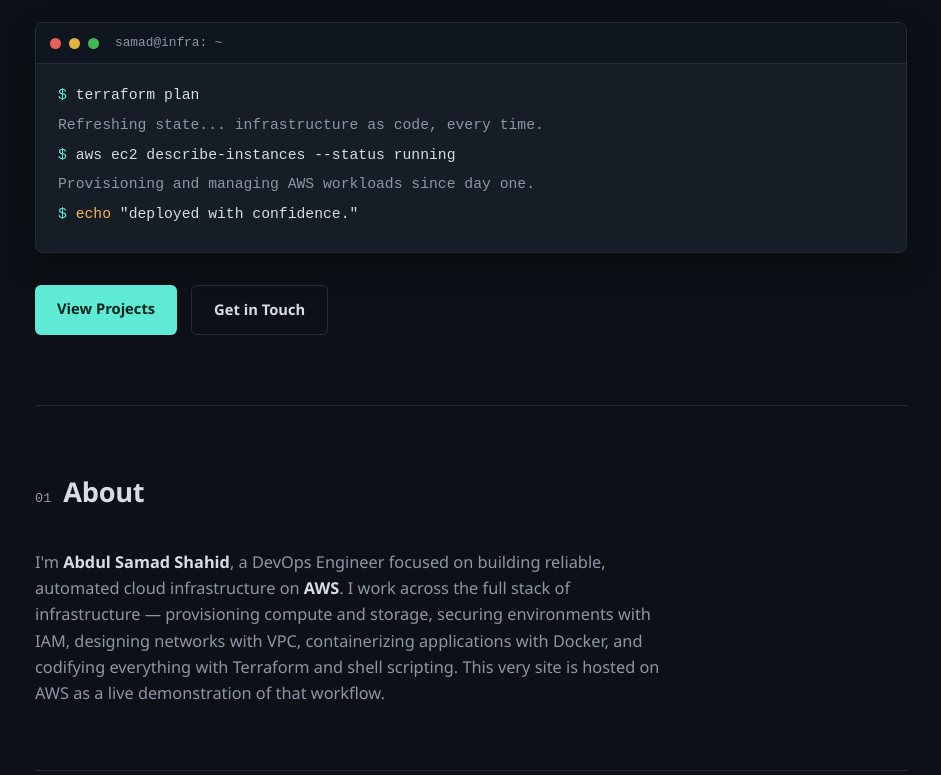
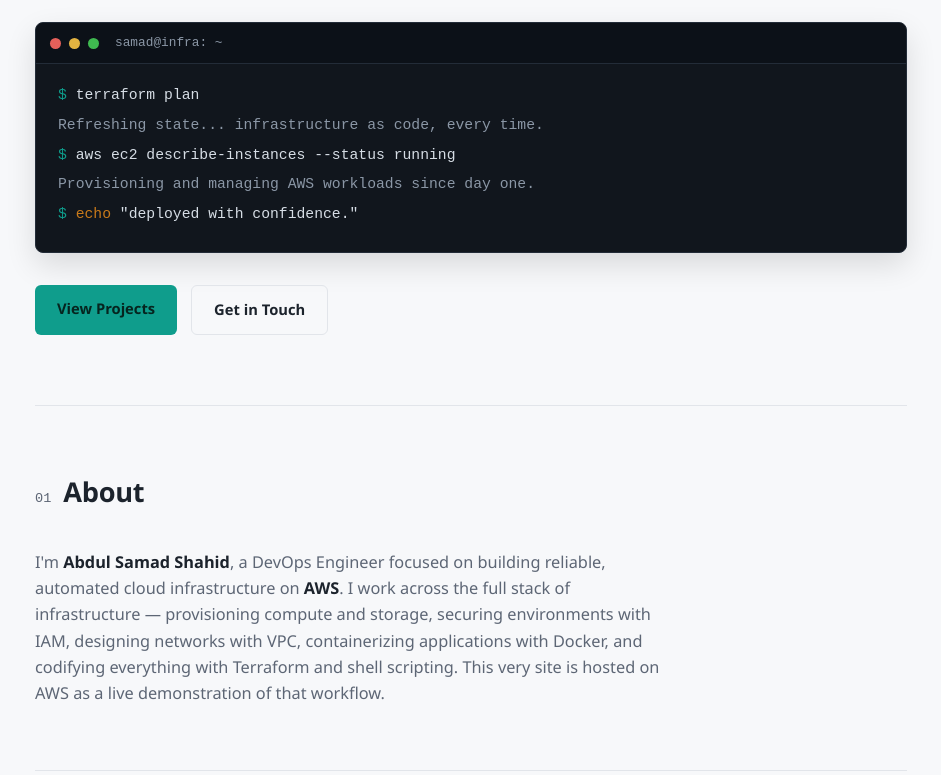
Before and after one commit to abdulsamadshahid/My_portfolio, a plain HTML site: page index.html in a window 1280 px wide. Shown: the part 325-1100 px from the top of the page, without its empty margins (169-1110 px from the left). Drawn offline with Linux system fonts and the light colour scheme.

Commit message:
updated webpage

```diff
--- a/index.html
+++ b/index.html
@@ -6,15 +6,15 @@
 <title>Abdul Samad Shahid — DevOps Engineer</title>
 <style>
   :root{
-    --bg: #0d1117;
-    --bg-soft: #121821;
-    --panel: #161d27;
-    --line: #232c38;
-    --text: #d6dde5;
-    --text-dim: #8b97a6;
-    --accent: #5eead4;
-    --accent-soft: #5eead422;
-    --amber: #f5b656;
+    --bg: #f7f8fa;
+    --bg-soft: #eef0f3;
+    --panel: #ffffff;
+    --line: #e2e5ea;
+    --text: #1c232c;
+    --text-dim: #5d6675;
+    --accent: #0f9d8c;
+    --accent-soft: #0f9d8c1a;
+    --amber: #c97a1a;
   }
   *{ box-sizing: border-box; margin:0; padding:0; }
   html{ scroll-behavior: smooth; }
@@ -34,7 +34,7 @@
   /* nav */
   header{
     position: sticky; top:0; z-index: 10;
-    background: rgba(13,17,23,0.9);
+    background: rgba(247,248,250,0.9);
     backdrop-filter: blur(6px);
     border-bottom: 1px solid var(--line);
   }
@@ -85,35 +85,36 @@
   .role strong{ color: var(--amber); font-weight: 600; }
 
   .terminal{
-    background: var(--panel);
-    border: 1px solid var(--line);
+    background: #11161d;
+    border: 1px solid #232c38;
     border-radius: 8px;
     overflow: hidden;
     margin-top: 36px;
-    box-shadow: 0 12px 30px rgba(0,0,0,0.35);
+    box-shadow: 0 12px 30px rgba(0,0,0,0.12);
   }
   .terminal-bar{
     display:flex; align-items:center; gap:8px;
     padding: 10px 14px;
-    background: #0f1620;
-    border-bottom: 1px solid var(--line);
+    background: #0c1118;
+    border-bottom: 1px solid #232c38;
   }
   .dot{ width:11px; height:11px; border-radius:50%; }
   .dot.red{ background:#e5605a; }
   .dot.yellow{ background:#e3b341; }
   .dot.green{ background:#3fb950; }
-  .terminal-title{
-    margin-left: 8px; color: var(--text-dim); font-family: 'Courier New', monospace; font-size: 0.8rem;
-  }
   .terminal-body{
     padding: 20px 22px;
     font-family: 'Courier New', monospace;
     font-size: 0.92rem;
+    color: #d6dde5;
   }
   .terminal-body .line{ margin-bottom: 6px; }
   .prompt{ color: var(--accent); }
   .path{ color: var(--amber); }
-  .out{ color: var(--text-dim); }
+  .out{ color: #8b97a6; }
+  .terminal-title{
+    margin-left: 8px; color: #8b97a6; font-family: 'Courier New', monospace; font-size: 0.8rem;
+  }
 
   .btn-row{ display:flex; gap:14px; margin-top: 32px; flex-wrap: wrap; }
   .btn{
```
